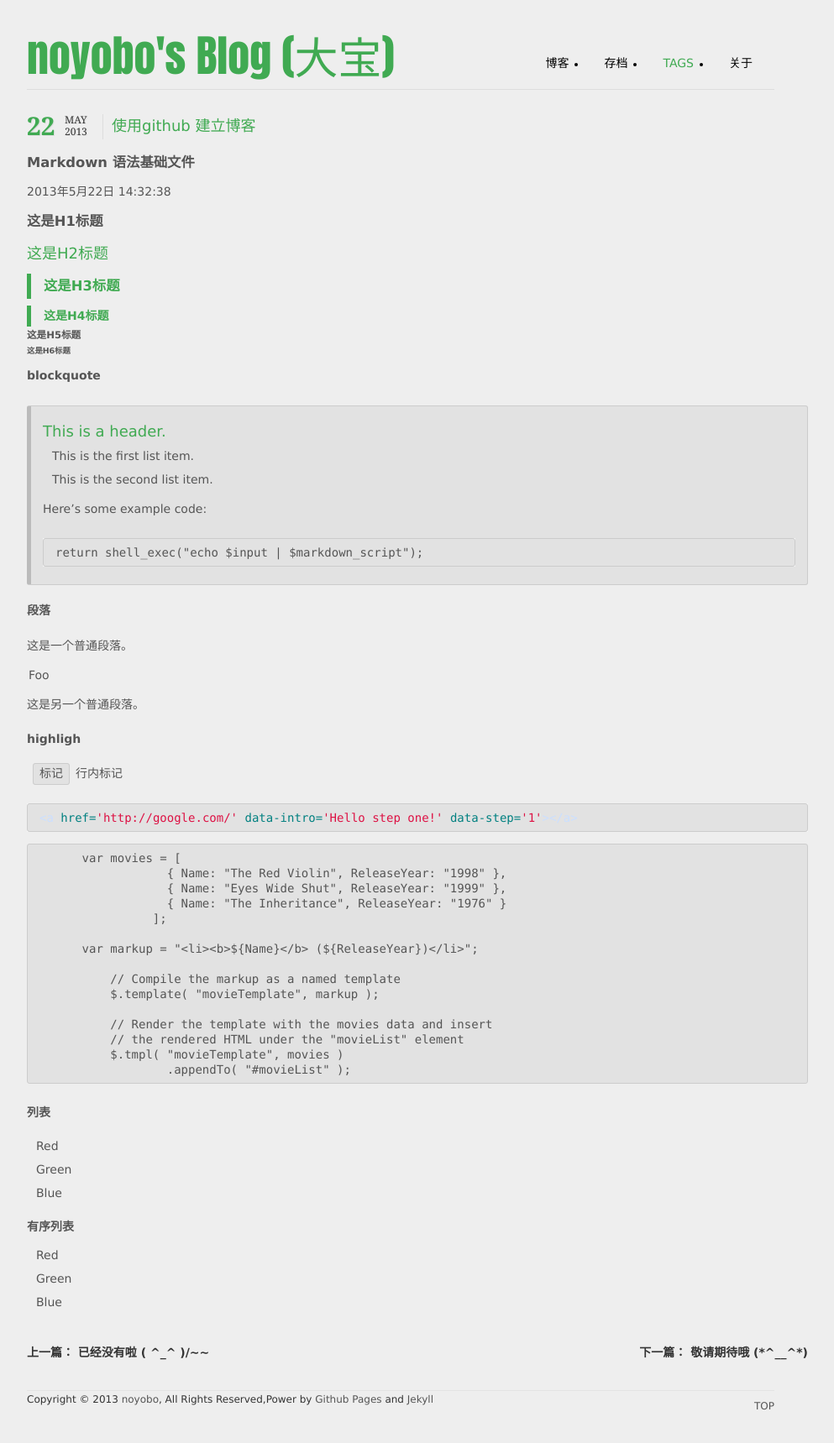
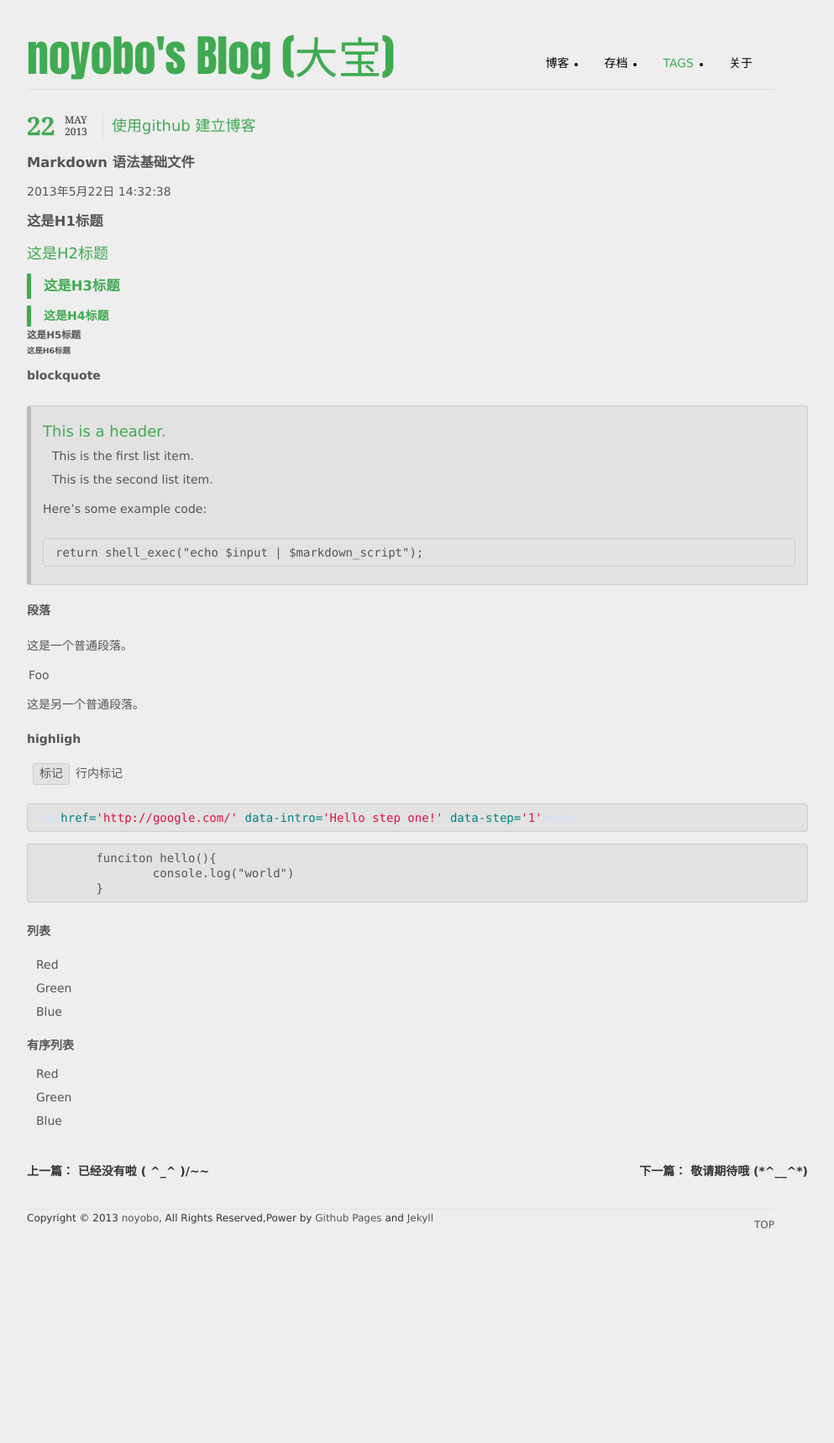
Before and after one commit to noyobo/noyobo.github.com, a Jekyll site: the page built from _posts/2013-05-22-start-blog.md, in a window 1280 px wide. Shown: the whole page at 84% size, without its empty margins (163-1156 px from the left). Built offline with Jekyll 4.4.1, drawn with Linux system fonts in a browser that asks for light colours; Markdown is read by kramdown in place of the engine named in the settings; comment, search, counter and statistics services are not loaded; after the commit the page ends 1503 px from its top, so only the background shows below that.

Commit message:
markdown

`````diff
--- a/_posts/2013-05-22-start-blog.md
+++ b/_posts/2013-05-22-start-blog.md
@@ -48,21 +48,9 @@ Markdown 语法基础文件
 ````
 
 ```JavaScript
-      var movies = [
-		  { Name: "The Red Violin", ReleaseYear: "1998" },
-		  { Name: "Eyes Wide Shut", ReleaseYear: "1999" },
-		  { Name: "The Inheritance", ReleaseYear: "1976" }
-		];
-
-      var markup = "<li><b>${Name}</b> (${ReleaseYear})</li>";
-
-	  // Compile the markup as a named template
-	  $.template( "movieTemplate", markup );
-
-	  // Render the template with the movies data and insert
-	  // the rendered HTML under the "movieList" element
-	  $.tmpl( "movieTemplate", movies )
-		  .appendTo( "#movieList" );
+	funciton hello(){
+		console.log("world")
+	}
 ```
 
 **列表**
`````
